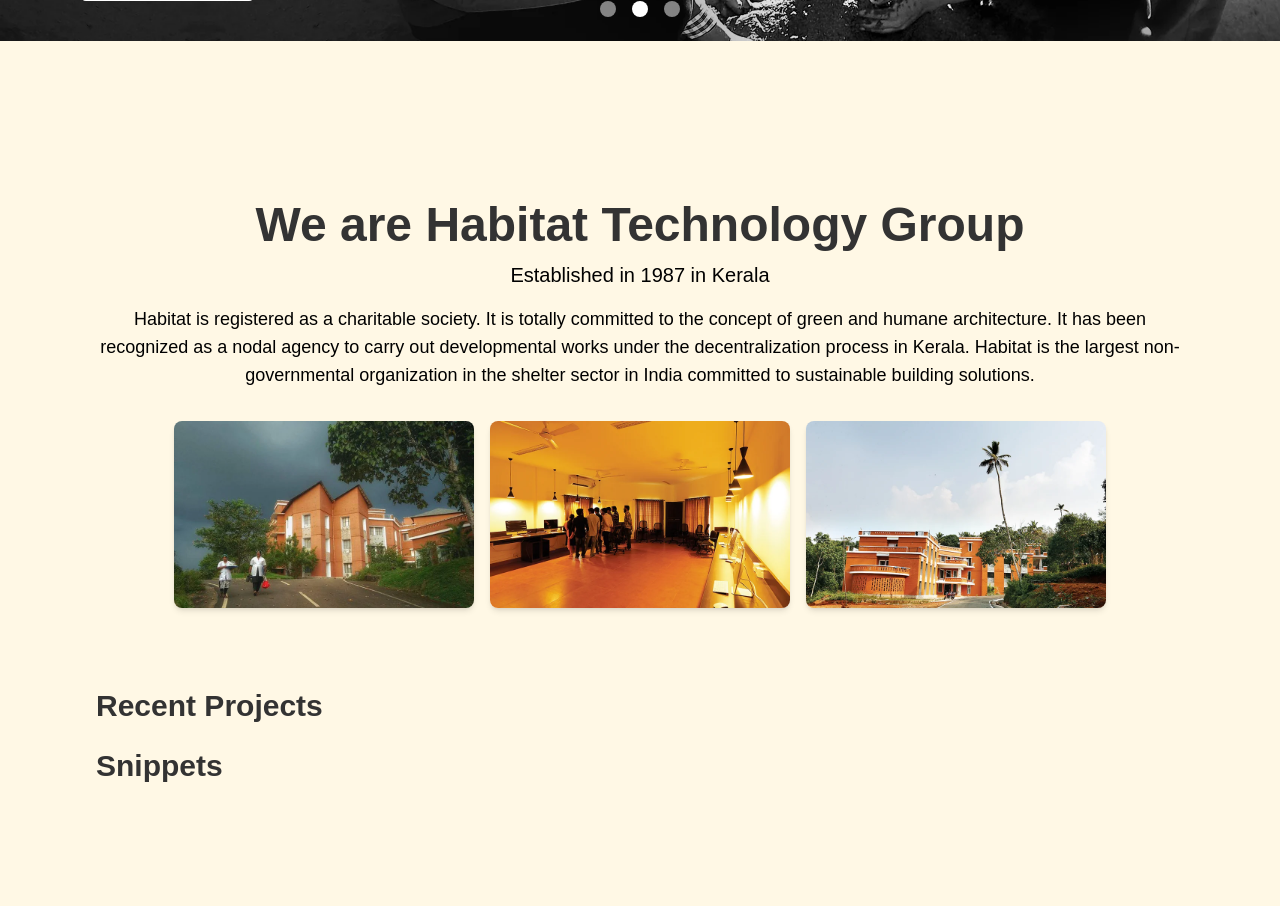
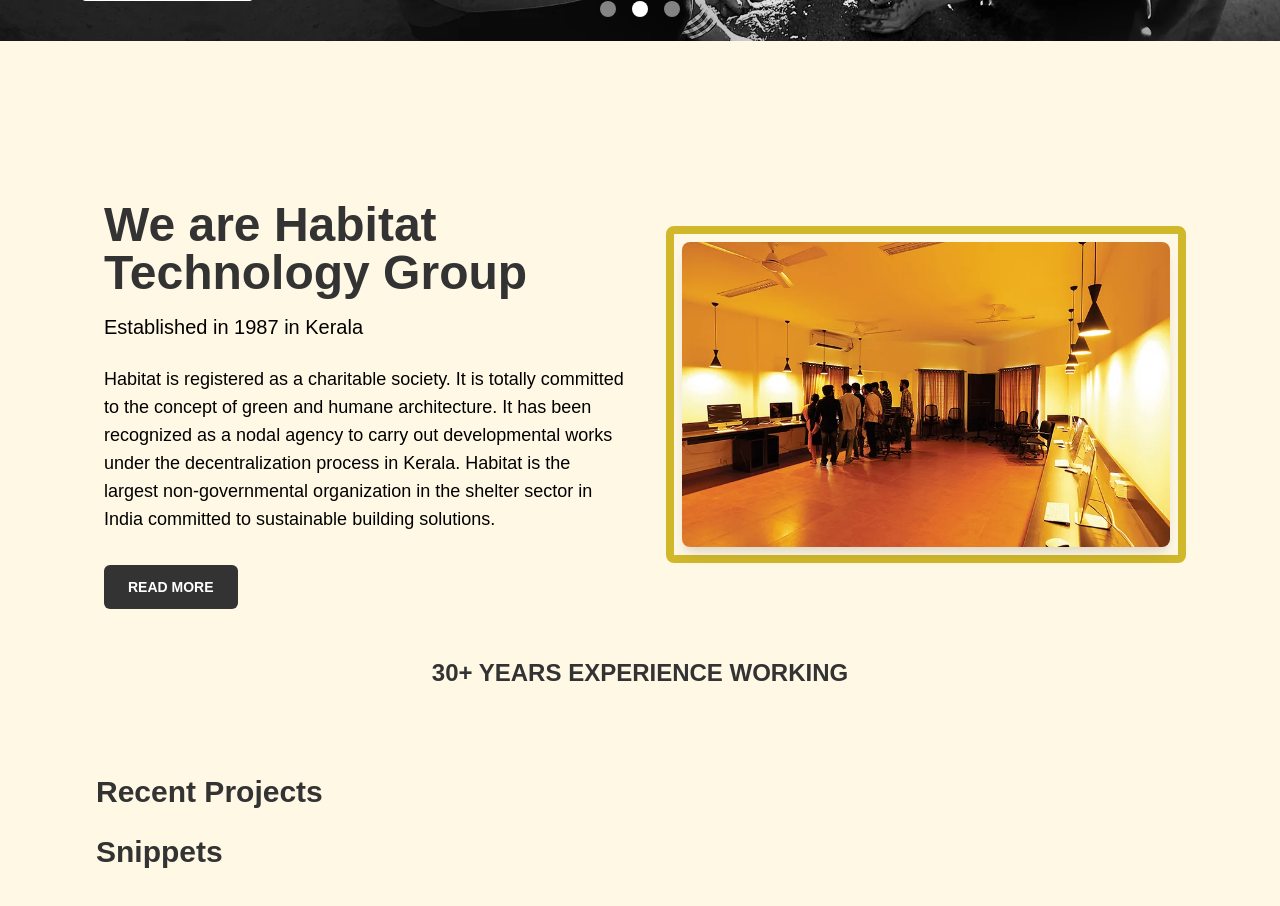
Before and after one commit to tellmeY18/habitattechnologygroup, a Next.js app: page / in a window 1280 px wide. Shown: the part 680-1586 px from the top of the page. Built offline with nearby package versions, Linux system fonts and the light colour scheme.

Commit message:
welcome improves

```diff
--- a/src/components/Welcome.tsx
+++ b/src/components/Welcome.tsx
@@ -1,5 +1,5 @@
 "use client";
-import React from "react";
+import React, { useState, useEffect } from "react";
 import Image from "next/image";
 
 interface WelcomeProps {
@@ -15,28 +15,47 @@
   description,
   imageUrls,
 }) => {
+  const [currentImageIndex, setCurrentImageIndex] = useState(0);
+
+  useEffect(() => {
+    const interval = setInterval(() => {
+      setCurrentImageIndex((prevIndex) => (prevIndex + 1) % imageUrls.length);
+    }, 3000); // Change image every 3 seconds
+
+    return () => clearInterval(interval);
+  }, [imageUrls.length]);
+
   return (
     <section id="welcome" className="welcome-section">
-      <div className="welcome-container">
-        <div className="welcome-card">
-          <div className="welcome-content">
-            <h1 className="welcome-title">{title}</h1>
-            <h2 className="welcome-subtitle">{subtitle}</h2>
-            <p className="welcome-description">{description}</p>
-            <div className="image-slideshow">
-              {imageUrls.map((url, index) => (
-                <Image
-                  key={index}
-                  src={url}
-                  alt={`A mesmerizing view ${index + 1}`}
-                  width={300}
-                  height={200}
-                  className="slideshow-image"
-                />
-              ))}
-            </div>
+      <div className="welcome-container flex flex-col md:flex-row items-center">
+        <div className="welcome-content md:w-1/2">
+          <h1 className="welcome-title text-5xl font-extrabold mb-4">
+            {title}
+          </h1>
+          <h2 className="welcome-subtitle text-3xl font-semibold text-yellow-500 mb-6">
+            {subtitle}
+          </h2>
+          <p className="welcome-description text-lg text-gray-600 leading-relaxed mb-8">
+            {description}
+          </p>
+          <button className="welcome-button px-6 py-3 bg-black text-white text-sm font-bold uppercase rounded hover:bg-gray-800 transition-colors">
+            Read More
+          </button>
+        </div>
+        <div className="welcome-image-wrapper md:w-1/2 flex justify-center">
+          <div className="welcome-image-box border-4 border-yellow-500 p-2 rounded-lg">
+            <Image
+              src={imageUrls[currentImageIndex]}
+              alt="Welcome image"
+              width={500}
+              height={300}
+              className="welcome-image rounded-lg shadow-lg"
+            />
           </div>
         </div>
+      </div>
+      <div className="welcome-footer text-gray-800 text-2xl font-semibold mt-12 text-center">
+        30+ YEARS EXPERIENCE WORKING
       </div>
     </section>
   );
--- a/src/styles/components/hello.css
+++ b/src/styles/components/hello.css
@@ -1,84 +1,179 @@
 .welcome-section {
-    @apply py-20;
-    animation: fadeIn 2s ease-in-out;
+    background-color: var(--background);
+    padding: 5rem 0;
 }
 
 .welcome-container {
-    @apply container mx-auto px-4;
+    max-width: 1200px;
+    margin: 0 auto;
+    padding: 0 1.5rem;
+    display: flex;
+    flex-direction: column;
+    gap: 2rem;
+}
+
+@media (min-width: 768px) {
+    .welcome-container {
+        flex-direction: row;
+        justify-content: space-between;
+        align-items: center;
+    }
 }
 
 .welcome-content {
-    @apply text-center;
-    animation: slideIn 1.5s ease-in-out;
+    text-align: left;
+    flex: 1;
 }
 
 .welcome-title {
-    @apply text-4xl font-bold text-[var(--text-primary)];
-    animation: bounceIn 1s ease-in-out;
+    font-size: 3rem;
+    font-weight: 800;
+    margin-bottom: 1rem;
+    color: var(--text-secondary);
 }
 
 .welcome-subtitle {
-    @apply text-2xl mt-4 text-[var(--text-secondary)];
-    animation: fadeInUp 1.5s ease-in-out;
+    font-size: 2rem;
+    font-weight: 600;
+    margin-bottom: 1.5rem;
+    color: var(--yellow);
 }
 
 .welcome-description {
-    @apply text-lg mt-4 text-[var(--text-secondary)] leading-relaxed;
-    animation: fadeInUp 2s ease-in-out;
+    font-size: 1.125rem;
+    color: var(--foreground);
+    line-height: 1.75rem;
+    margin-bottom: 2rem;
 }
 
-.image-slideshow {
-    @apply mt-8 flex justify-center gap-4;
-    animation: fadeIn 2s ease-in-out;
+.welcome-button {
+    padding: 0.75rem 1.5rem;
+    background-color: var(--foreground);
+    color: var(--white);
+    font-size: 0.875rem;
+    font-weight: 700;
+    text-transform: uppercase;
+    border-radius: 0.375rem;
+    transition: background-color 0.3s ease;
 }
 
-.slideshow-image {
-    @apply rounded-lg shadow-md;
-    transition: transform 0.3s ease-in-out;
+.welcome-button:hover {
+    background-color: var(--contact-link-hover);
 }
 
-.slideshow-image:hover {
-    transform: scale(1.05);
+.welcome-image-wrapper {
+    flex: 1;
+    display: flex;
+    justify-content: center;
 }
 
-@keyframes fadeIn {
-    from {
-        opacity: 0;
+.welcome-image-box {
+    border: 8px solid var(--yellow);
+    padding: 0.5rem;
+    border-radius: 0.5rem;
+    transform: translate(10px, -10px);
+}
+
+.welcome-image {
+    border-radius: 0.5rem;
+    box-shadow:
+        0px 10px 15px -3px rgba(0, 0, 0, 0.1),
+        0px 4px 6px -2px rgba(0, 0, 0, 0.05);
+    transition: transform 0.3s ease;
+}
+
+.welcome-image:hover {
+    transform: scale(1.2);
+}
+.welcome-footer {
+    font-size: 1.5rem;
+    font-weight: 600;
+    color: var(--text-primary);
+    text-align: center;
+    margin-top: 3rem;
+    overflow: hidden;
+    white-space: nowrap;
+    animation:
+        typing 3.5s steps(40, end),
+        blink-caret 0.75s step-end infinite;
+    display: inline-block;
+    position: relative;
+    left: 50%;
+    transform: translateX(-50%);
+}
+
+@keyframes typing {
+    0% {
+        width: 0;
     }
-    to {
-        opacity: 1;
+    5% {
+        width: 5%;
+    }
+    10% {
+        width: 10%;
+    }
+    15% {
+        width: 15%;
+    }
+    20% {
+        width: 20%;
+    }
+    25% {
+        width: 25%;
+    }
+    30% {
+        width: 30%;
+    }
+    35% {
+        width: 35%;
+    }
+    40% {
+        width: 40%;
+    }
+    45% {
+        width: 45%;
+    }
+    50% {
+        width: 50%;
+    }
+    55% {
+        width: 55%;
+    }
+    60% {
+        width: 60%;
+    }
+    65% {
+        width: 65%;
+    }
+    70% {
+        width: 70%;
+    }
+    75% {
+        width: 75%;
+    }
+    80% {
+        width: 80%;
+    }
+    85% {
+        width: 85%;
+    }
+    90% {
+        width: 90%;
+    }
+    95% {
+        width: 95%;
+    }
+    100% {
+        width: 100%;
     }
 }
 
-@keyframes slideIn {
-    from {
-        transform: translateY(20px);
-        opacity: 0;
+@keyframes blink-caret {
+    from,
+    to {
+        border-color: transparent;
     }
-    to {
-        transform: translateY(0);
-        opacity: 1;
+    50% {
+        border-color: var(--text-primary);
     }
 }
-
-@keyframes bounceIn {
-    from {
-        transform: scale(0.5);
-        opacity: 0;
-    }
-    to {
-        transform: scale(1);
-        opacity: 1;
-    }
-}
-
-@keyframes fadeInUp {
-    from {
-        transform: translateY(20px);
-        opacity: 0;
-    }
-    to {
-        transform: translateY(0);
-        opacity: 1;
-    }
-}
```
